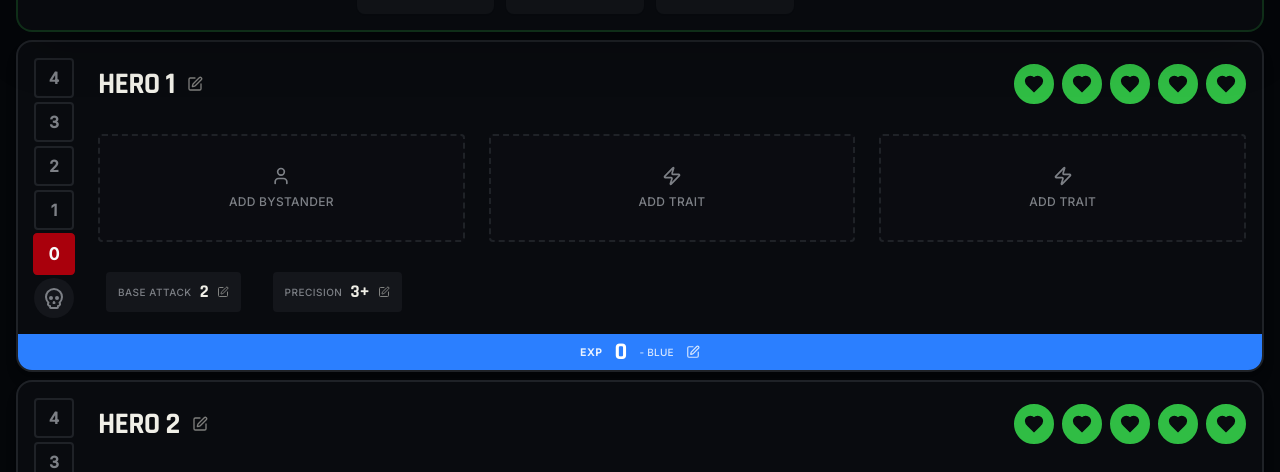
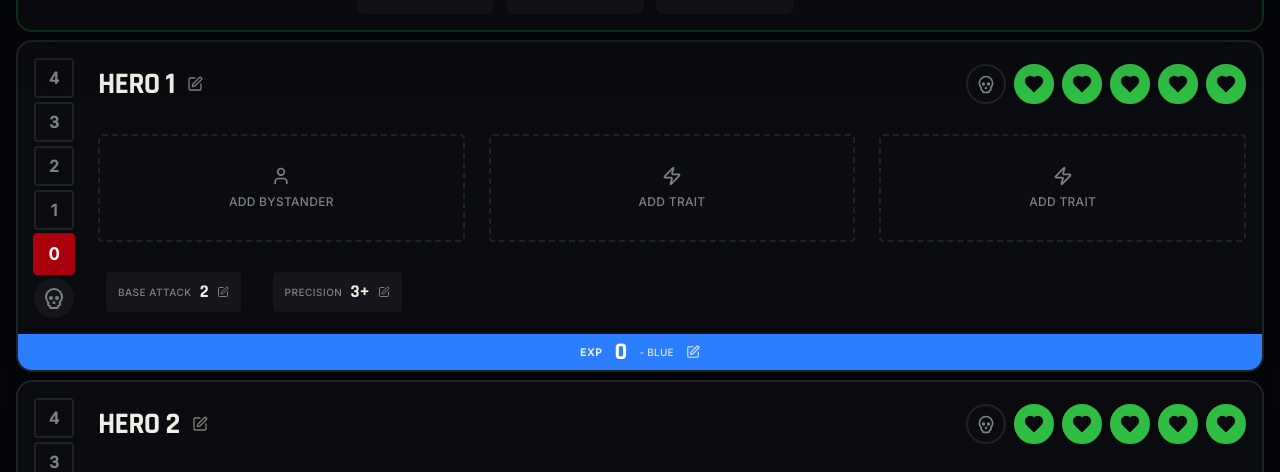
Before and after one commit to phenixita/marvel-zombies-hero, a React (Vite) app: page / in a window 1280 px wide. Both pictures are taken after a click on the button "Start Game". Shown: the part 217-689 px from the top of the page. Built offline with nearby package versions, Linux system fonts and the light colour scheme.

Commit message:
Death icon when healt is zero

```diff
--- a/src/components/HealthIndicator.tsx
+++ b/src/components/HealthIndicator.tsx
@@ -1,5 +1,5 @@
 import { cn } from '@/lib/utils'
-import { Heart } from 'lucide-react'
+import { Heart, Skull } from 'lucide-react'
 
 interface HealthIndicatorProps {
   health: number
@@ -11,21 +11,37 @@ interface HealthIndicatorProps {
 export function HealthIndicator({ health, maxHealth, onChange, className }: HealthIndicatorProps) {
   return (
     <div className={cn('flex items-center gap-2', className)}>
+      {/* Dead state icon (0 health) */}
+      <button
+        onClick={() => onChange(0)}
+        className={cn(
+          'w-10 h-10 rounded-full border-2 transition-all duration-200 hover:scale-110 focus:outline-none focus:ring-2 focus:ring-ring',
+          health === 0
+            ? 'bg-destructive border-destructive text-destructive-foreground'
+            : 'bg-card border-border text-muted-foreground hover:border-destructive/50'
+        )}
+        aria-label="Dead"
+      >
+        <Skull fill={health === 0 ? 'currentColor' : 'none'} className="w-full h-full p-2" />
+      </button>
+
+      {/* Health points (1-5) */}
       {Array.from({ length: maxHealth }).map((_, index) => {
-        const filled = index < health
+        const healthValue = index + 1
+        const filled = healthValue <= health
         return (
           <button
-            key={index}
-            onClick={() => onChange(index + 1 === health ? index : index + 1)}
+            key={`health-${index}`}
+            onClick={() => onChange(healthValue === health ? healthValue - 1 : healthValue)}
             className={cn(
               'w-10 h-10 rounded-full border-2 transition-all duration-200 hover:scale-110 focus:outline-none focus:ring-2 focus:ring-ring',
               filled
                 ? 'bg-accent border-accent text-accent-foreground'
                 : 'bg-card border-border text-muted-foreground hover:border-accent/50'
             )}
-            aria-label={`Health point ${index + 1}`}
+            aria-label={`Health point ${healthValue}`}
           >
-            <Heart fill={filled ? 'currentColor' : 'none'}  className="w-full h-full p-2" />
+            <Heart fill={filled ? 'currentColor' : 'none'} className="w-full h-full p-2" />
           </button>
         )
       })}
```
